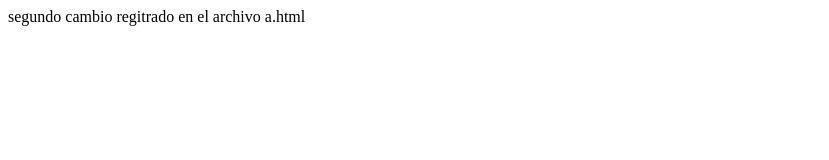
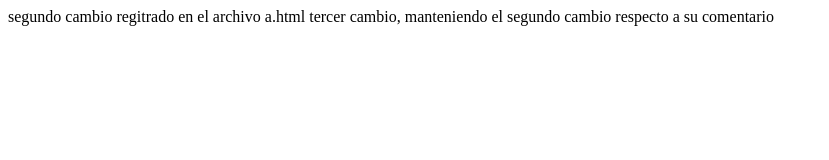
Before and after one commit to Dcarrillo123/prueba, a plain HTML site: page a.html in a window 1280 px wide. Shown: the whole page, without its empty margins (0-829 px from the left). Drawn offline with Linux system fonts and the light colour scheme.

Commit message:
tercer cambio de a.html conservando el segundo cambio

```diff
--- a/a.html
+++ b/a.html
@@ -6,6 +6,8 @@
 segundo cambio regitrado en el archivo a.html
 
 
+tercer cambio, manteniendo el segundo cambio respecto a su comentario
+
 </body>
 
 
```
